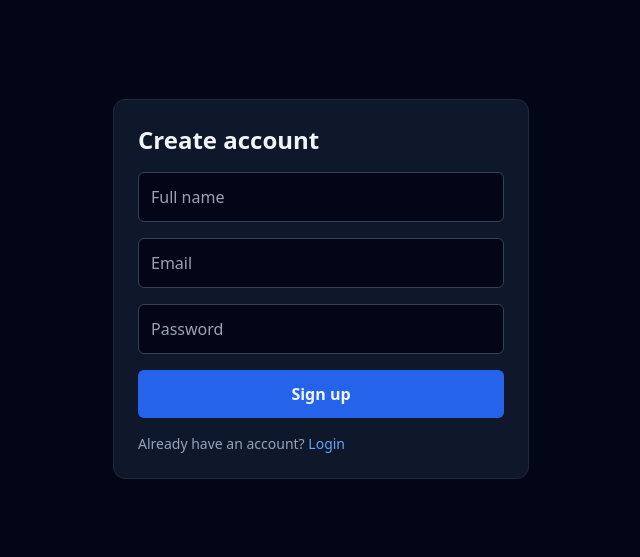
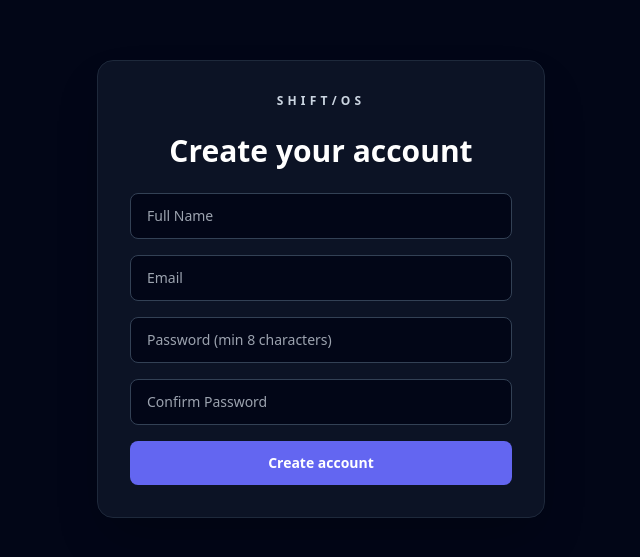
Before and after one commit to cmttn/shift-os-pilot, a Next.js app in the folder shift-os/: page /auth/signup in a window 1280 px wide. Shown: the part 111-668 px from the top of the page, without its empty margins (319-959 px from the left). Built offline with nearby package versions, Linux system fonts and the light colour scheme.

Commit message:
Fix auth flows, middleware redirects, and add admin/RLS migrations

```diff
--- a/shift-os/app/auth/login/page.tsx
+++ b/shift-os/app/auth/login/page.tsx
@@ -1,9 +1,11 @@
 'use client';
 
+import Link from 'next/link';
 import { FormEvent, useState } from 'react';
-import Link from 'next/link';
 import { useRouter } from 'next/navigation';
 import { createClient } from '@/lib/supabase/client';
+
+type ClubMemberLookup = { id: string };
 
 export default function LoginPage() {
   const router = useRouter();
@@ -14,33 +16,71 @@ export default function LoginPage() {
 
   async function handleSubmit(event: FormEvent<HTMLFormElement>) {
     event.preventDefault();
+    setError(null);
     setLoading(true);
-    setError(null);
 
     const supabase = createClient();
-    const { error: authError } = await supabase.auth.signInWithPassword({ email, password });
+    const { data: signInData, error: signInError } = await supabase.auth.signInWithPassword({
+      email: email.trim(),
+      password
+    });
+
+    if (signInError || !signInData.user) {
+      setLoading(false);
+      setError('Incorrect email or password. Please try again.');
+      return;
+    }
+
+    const { data: membership } = await supabase
+      .from('club_members')
+      .select('id')
+      .eq('user_id', signInData.user.id)
+      .eq('is_active', true)
+      .maybeSingle<ClubMemberLookup>();
 
     setLoading(false);
 
-    if (authError) {
-      setError(authError.message);
+    if (membership) {
+      router.push('/dashboard/club');
+      router.refresh();
       return;
     }
 
-    router.push('/dashboard');
+    router.push('/onboarding');
     router.refresh();
   }
 
   return (
-    <main className="mx-auto flex min-h-screen w-full max-w-md items-center px-4">
-      <form onSubmit={handleSubmit} className="w-full space-y-4 rounded-xl border border-slate-800 bg-slate-900 p-6">
-        <h1 className="text-2xl font-bold">Login</h1>
-        <input type="email" required value={email} onChange={(e) => setEmail(e.target.value)} placeholder="Email" className="w-full rounded-md border border-slate-700 bg-slate-950 p-3" />
-        <input type="password" required value={password} onChange={(e) => setPassword(e.target.value)} placeholder="Password" className="w-full rounded-md border border-slate-700 bg-slate-950 p-3" />
-        {error && <p className="text-sm text-red-400">{error}</p>}
-        <button disabled={loading} className="w-full rounded-md bg-blue-600 px-4 py-3 font-semibold disabled:opacity-70">{loading ? 'Signing in...' : 'Sign in'}</button>
-        <p className="text-sm text-slate-400">No account? <Link href="/auth/signup" className="text-blue-400">Sign up</Link></p>
-      </form>
+    <main className="flex min-h-screen items-center justify-center bg-slate-950 px-4 py-10 text-white">
+      <div className="w-full max-w-md rounded-2xl border border-slate-800 bg-slate-900/80 p-8 shadow-2xl backdrop-blur">
+        <p className="mb-6 text-center text-xs font-semibold tracking-[0.35em] text-slate-300">SHIFT/OS</p>
+        <h1 className="mb-6 text-center text-3xl font-semibold">Sign in</h1>
+
+        <form onSubmit={handleSubmit} className="space-y-4">
+          <input disabled={loading} type="email" required value={email} onChange={(e) => setEmail(e.target.value)} placeholder="Email" className="w-full rounded-lg border border-slate-700 bg-slate-950 px-4 py-3 text-sm outline-none transition focus:border-indigo-400 disabled:cursor-not-allowed disabled:opacity-70" />
+          <input disabled={loading} type="password" required value={password} onChange={(e) => setPassword(e.target.value)} placeholder="Password" className="w-full rounded-lg border border-slate-700 bg-slate-950 px-4 py-3 text-sm outline-none transition focus:border-indigo-400 disabled:cursor-not-allowed disabled:opacity-70" />
+
+          {error && <p className="text-sm text-rose-400">{error}</p>}
+
+          <button disabled={loading} type="submit" className="flex w-full items-center justify-center rounded-lg bg-indigo-500 px-4 py-3 text-sm font-semibold text-white transition hover:bg-indigo-400 disabled:cursor-not-allowed disabled:bg-indigo-500/70">
+            {loading ? (
+              <span className="inline-flex items-center gap-2">
+                <span className="h-4 w-4 animate-spin rounded-full border-2 border-white/30 border-t-white" />
+                Signing in...
+              </span>
+            ) : (
+              'Sign in'
+            )}
+          </button>
+        </form>
+
+        <p className="mt-6 text-center text-sm text-slate-300">
+          New to Shift OS?{' '}
+          <Link href="/auth/signup" className="font-medium text-indigo-300 underline">
+            Create account
+          </Link>
+        </p>
+      </div>
     </main>
   );
 }
--- a/shift-os/app/auth/signup/page.tsx
+++ b/shift-os/app/auth/signup/page.tsx
@@ -1,52 +1,104 @@
 'use client';
 
-import { FormEvent, useState } from 'react';
 import Link from 'next/link';
-import { useRouter } from 'next/navigation';
+import { FormEvent, Suspense, useMemo, useState } from 'react';
+import { useRouter, useSearchParams } from 'next/navigation';
 import { createClient } from '@/lib/supabase/client';
 
-export default function SignupPage() {
+function SignupForm() {
   const router = useRouter();
+  const searchParams = useSearchParams();
+  const intendedRole = searchParams.get('role');
+
   const [fullName, setFullName] = useState('');
   const [email, setEmail] = useState('');
   const [password, setPassword] = useState('');
+  const [confirmPassword, setConfirmPassword] = useState('');
   const [error, setError] = useState<string | null>(null);
   const [loading, setLoading] = useState(false);
 
+  const isDisabled = useMemo(() => loading, [loading]);
+
   async function handleSubmit(event: FormEvent<HTMLFormElement>) {
     event.preventDefault();
-    setLoading(true);
     setError(null);
 
-    const supabase = createClient();
-    const { error: authError } = await supabase.auth.signUp({
-      email,
-      password,
-      options: { data: { full_name: fullName } }
-    });
-
-    setLoading(false);
-
-    if (authError) {
-      setError(authError.message);
+    if (!fullName.trim() || !email.trim() || !password || !confirmPassword) {
+      setError('Please fill in all required fields.');
+      return;
+    }
+    if (password.length < 8) {
+      setError('Password must be at least 8 characters long.');
+      return;
+    }
+    if (password !== confirmPassword) {
+      setError('Passwords do not match.');
       return;
     }
 
-    router.push('/dashboard');
+    setLoading(true);
+    const supabase = createClient();
+    const { data, error: signUpError } = await supabase.auth.signUp({
+      email: email.trim(),
+      password,
+      options: {
+        data: {
+          full_name: fullName.trim(),
+          intended_role: intendedRole
+        }
+      }
+    });
+    setLoading(false);
+
+    if (signUpError) {
+      const message = signUpError.message.toLowerCase();
+      if (message.includes('already') || message.includes('exists')) {
+        setError('An account with this email already exists.');
+        return;
+      }
+      setError(signUpError.message);
+      return;
+    }
+    if (!data.user) {
+      setError('Unable to create account right now. Please try again.');
+      return;
+    }
+
+    router.push('/onboarding');
     router.refresh();
   }
 
   return (
-    <main className="mx-auto flex min-h-screen w-full max-w-md items-center px-4">
-      <form onSubmit={handleSubmit} className="w-full space-y-4 rounded-xl border border-slate-800 bg-slate-900 p-6">
-        <h1 className="text-2xl font-bold">Create account</h1>
-        <input type="text" required value={fullName} onChange={(e) => setFullName(e.target.value)} placeholder="Full name" className="w-full rounded-md border border-slate-700 bg-slate-950 p-3" />
-        <input type="email" required value={email} onChange={(e) => setEmail(e.target.value)} placeholder="Email" className="w-full rounded-md border border-slate-700 bg-slate-950 p-3" />
-        <input type="password" required value={password} onChange={(e) => setPassword(e.target.value)} placeholder="Password" className="w-full rounded-md border border-slate-700 bg-slate-950 p-3" />
-        {error && <p className="text-sm text-red-400">{error}</p>}
-        <button disabled={loading} className="w-full rounded-md bg-blue-600 px-4 py-3 font-semibold disabled:opacity-70">{loading ? 'Creating account...' : 'Sign up'}</button>
-        <p className="text-sm text-slate-400">Already have an account? <Link href="/auth/login" className="text-blue-400">Login</Link></p>
+    <div className="w-full max-w-md rounded-2xl border border-slate-800 bg-slate-900/80 p-8 shadow-2xl backdrop-blur">
+      <p className="mb-6 text-center text-xs font-semibold tracking-[0.35em] text-slate-300">SHIFT/OS</p>
+      <h1 className="mb-6 text-center text-3xl font-semibold">Create your account</h1>
+      <form onSubmit={handleSubmit} className="space-y-4">
+        <input disabled={isDisabled} type="text" required value={fullName} onChange={(e) => setFullName(e.target.value)} placeholder="Full Name" className="w-full rounded-lg border border-slate-700 bg-slate-950 px-4 py-3 text-sm outline-none transition focus:border-indigo-400 disabled:cursor-not-allowed disabled:opacity-70" />
+        <input disabled={isDisabled} type="email" required value={email} onChange={(e) => setEmail(e.target.value)} placeholder="Email" className="w-full rounded-lg border border-slate-700 bg-slate-950 px-4 py-3 text-sm outline-none transition focus:border-indigo-400 disabled:cursor-not-allowed disabled:opacity-70" />
+        <input disabled={isDisabled} type="password" required minLength={8} value={password} onChange={(e) => setPassword(e.target.value)} placeholder="Password (min 8 characters)" className="w-full rounded-lg border border-slate-700 bg-slate-950 px-4 py-3 text-sm outline-none transition focus:border-indigo-400 disabled:cursor-not-allowed disabled:opacity-70" />
+        <input disabled={isDisabled} type="password" required value={confirmPassword} onChange={(e) => setConfirmPassword(e.target.value)} placeholder="Confirm Password" className="w-full rounded-lg border border-slate-700 bg-slate-950 px-4 py-3 text-sm outline-none transition focus:border-indigo-400 disabled:cursor-not-allowed disabled:opacity-70" />
+        {error && (
+          <p className="text-sm text-rose-400">
+            {error}{' '}
+            {error === 'An account with this email already exists.' && (
+              <Link href="/auth/login" className="font-medium text-indigo-300 underline">Go to login</Link>
+            )}
+          </p>
+        )}
+        <button disabled={isDisabled} type="submit" className="flex w-full items-center justify-center rounded-lg bg-indigo-500 px-4 py-3 text-sm font-semibold text-white transition hover:bg-indigo-400 disabled:cursor-not-allowed disabled:bg-indigo-500/70">
+          {loading ? <span className="inline-flex items-center gap-2"><span className="h-4 w-4 animate-spin rounded-full border-2 border-white/30 border-t-white" />Creating account...</span> : 'Create account'}
+        </button>
       </form>
+    </div>
+  );
+}
+
+export default function SignupPage() {
+  return (
+    <main className="flex min-h-screen items-center justify-center bg-slate-950 px-4 py-10 text-white">
+      <Suspense fallback={<div className="w-full max-w-md rounded-2xl border border-slate-800 bg-slate-900/80 p-8 text-center">Loading...</div>}>
+        <SignupForm />
+      </Suspense>
     </main>
   );
 }
--- /dev/null
+++ b/shift-os/app/dashboard/club/page.tsx
@@ -0,0 +1,27 @@
+import { redirect } from 'next/navigation';
+import { createClient } from '@/lib/supabase/server';
+
+export default async function ClubDashboardPage() {
+  const supabase = await createClient();
+  const {
+    data: { session }
+  } = await supabase.auth.getSession();
+
+  if (!session) {
+    redirect('/');
+  }
+
+  const fullName =
+    typeof session.user.user_metadata.full_name === 'string' && session.user.user_metadata.full_name.trim().length > 0
+      ? session.user.user_metadata.full_name
+      : 'there';
+
+  return (
+    <main className="flex min-h-screen items-center justify-center bg-slate-950 px-4 py-10 text-white">
+      <section className="w-full max-w-2xl rounded-2xl border border-slate-800 bg-slate-900/80 p-10 text-center shadow-2xl">
+        <h1 className="text-3xl font-semibold">Welcome to Shift OS, {fullName}</h1>
+        <p className="mt-4 text-lg text-slate-300">Your club dashboard is coming soon.</p>
+      </section>
+    </main>
+  );
+}
```
Also changed, not shown: shift-os/middleware.ts (+17 -9 lines), 2 other files (tests, documents, lock files or other folders).
